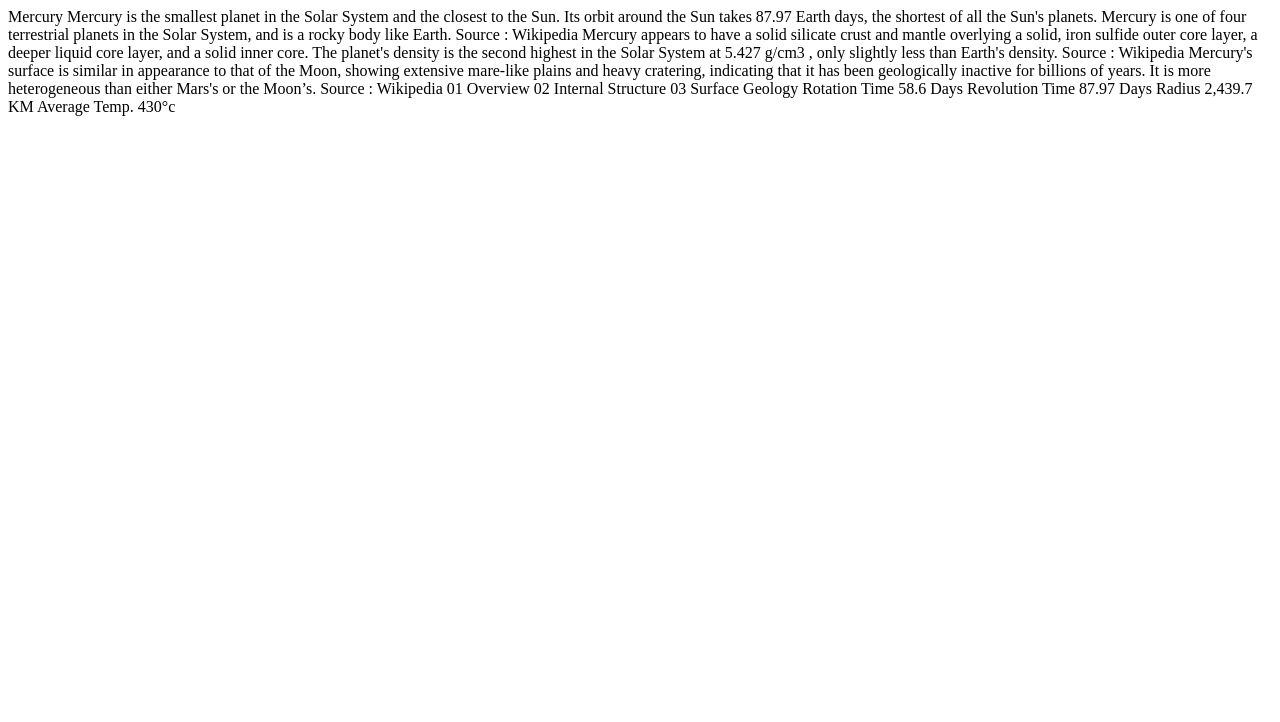
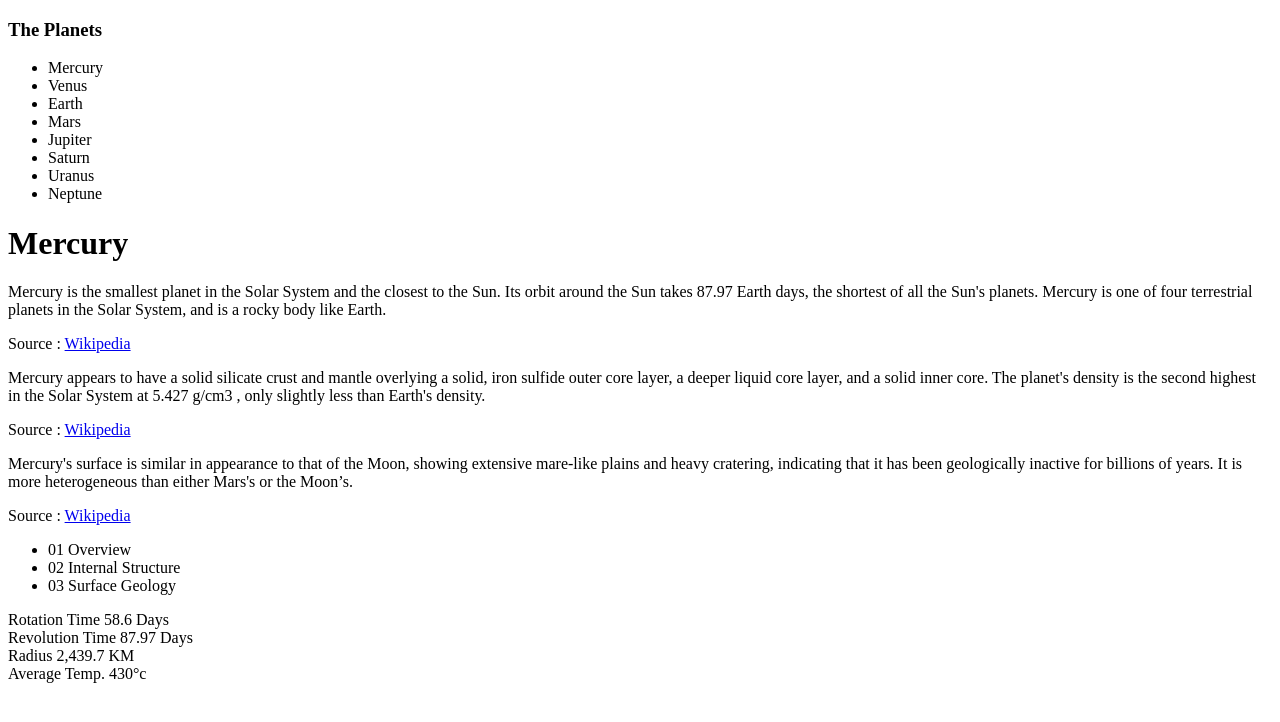
Before and after one commit to aureljoss/Planets-Fact, a plain HTML site: page index.html in a window 1280 px wide. Drawn offline with Linux system fonts and the light colour scheme.

Commit message:
Adding HTML tags and format

```diff
--- a/index.html
+++ b/index.html
@@ -6,58 +6,81 @@
 
   <link rel="icon" type="image/png" sizes="32x32" href="./assets/favicon-32x32.png">
 
-  <title>Frontend Mentor | Planets fact site</title>
+  <title>Planets fact site</title>
 </head>
 <body>
-  Mercury
+  <header>
+    <h3>The Planets</h3>
+    <nav>
+      <ul>
+        <li>Mercury </li>
+        <li>Venus</li>
+        <li>Earth</li>
+        <li>Mars</li>
+        <li>Jupiter</li>
+        <li>Saturn</li>
+        <li>Uranus</li>
+        <li>Neptune</li>
+      </ul>
+    </nav>
+  </header>
+  <div class="description">
+    <h1>Mercury</h1>
 
-  <!-- Overview Content Start -->
-
-  Mercury is the smallest planet in the Solar System and the closest
+    <p>Mercury is the smallest planet in the Solar System and the closest
     to the Sun. Its orbit around the Sun takes 87.97 Earth days, the
     shortest of all the Sun's planets. Mercury is one of four terrestrial
-  planets in the Solar System, and is a rocky body like Earth.
+    planets in the Solar System, and is a rocky body like Earth.</p>
 
-  Source : Wikipedia <!-- URL: https://en.wikipedia.org/wiki/Mercury_(planet) -->
+    <p>Source : <a href="https://en.wikipedia.org/wiki/Mercury_(planet)">Wikipedia </a></p>
 
     <!-- Overview Content End -->
 
     <!-- Internal Structure Content Start -->
 
-  Mercury appears to have a solid silicate crust and mantle overlying a
+    <p class="internal-tructure">Mercury appears to have a solid silicate crust and mantle overlying a
     solid, iron sulfide outer core layer, a deeper liquid core layer, and
     a solid inner core. The planet's density is the second highest in the
-  Solar System at 5.427 g/cm3 , only slightly less than Earth's density.
+    Solar System at 5.427 g/cm3 , only slightly less than Earth's density. </p>
 
-  Source : Wikipedia <!-- URL: https://en.wikipedia.org/wiki/Mercury_(planet)#Internal_structure -->
+    <p>Source : <a href="https://en.wikipedia.org/wiki/Mercury_(planet)#Internal_structure">Wikipedia </a> </p>
 
     <!-- Internal Structure Content End -->
 
     <!-- Surface Geology Content Start -->
 
-  Mercury's surface is similar in appearance to that of the Moon, showing
+    <p class="surface-geology">Mercury's surface is similar in appearance to that of the Moon, showing
     extensive mare-like plains and heavy cratering, indicating that it has
     been geologically inactive for billions of years. It is more heterogeneous
-  than either Mars's or the Moon’s.
+    than either Mars's or the Moon’s.</p>
 
-  Source : Wikipedia <!-- URL: https://en.wikipedia.org/wiki/Mercury_(planet)#Surface_geology -->
+    <p>Source : <a href="https://en.wikipedia.org/wiki/Mercury_(planet)#Surface_geology">Wikipedia</a></p>
 
     <!-- Surface Geology Content End -->
+    <ul class="menu">
+      <li>01 Overview</li>
+      <li>02 Internal Structure</li>
+      <li>03 Surface Geology</li>
+    </ul>
 
-  01 Overview
-  02 Internal Structure
-  03 Surface Geology
-
+  </div>
+  <div class="data">
+    <div class="data-individual">
       Rotation Time
       58.6 Days
-
+    </div>
+    <div class="data-individual">
       Revolution Time
       87.97 Days
-
+    </div>
+    <div class="data-individual">
       Radius
       2,439.7 KM
-
+    </div>
+    <div class="data-individual">
       Average Temp.
       430°c
+    </div>
+  </div>
 </body>
 </html>
```
Lines whose indentation alone changed are shown as unchanged.
